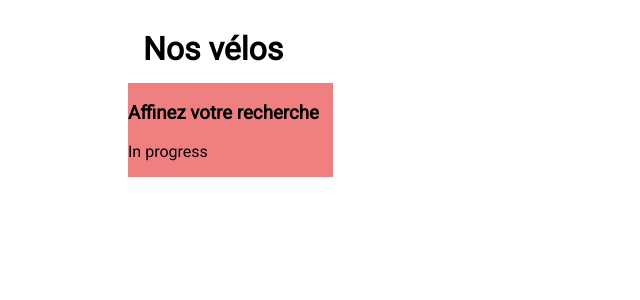
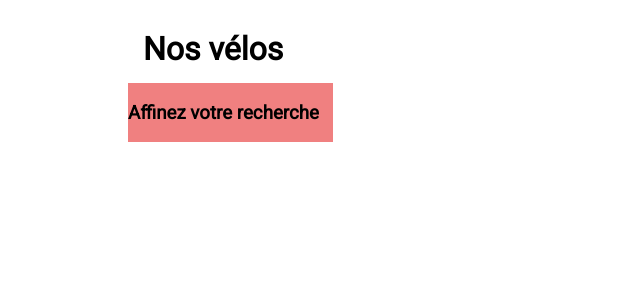
Before and after one commit to baptiste-cornic/bike-shop, a Symfony app: template templates/product/index.html.twig in a window 1280 px wide. Shown: the part 100-400 px from the top of the page, without its empty margins (0-640 px from the left). Run offline with Twig, Linux system fonts and the light colour scheme; the template is opened without the code that fills it, so the values that code supplies are empty; some libraries are stand-ins or nearby versions.

Commit message:
Del : remove content in aside

```diff
--- a/templates/product/index.html.twig
+++ b/templates/product/index.html.twig
@@ -7,7 +7,6 @@
     <div class="content d-flex">
         <aside>
             <h3>Affinez votre recherche </h3>
-            <p>In progress</p>
         </aside>
         <div class="bike-list">
             {% for index, product in products %}
```
